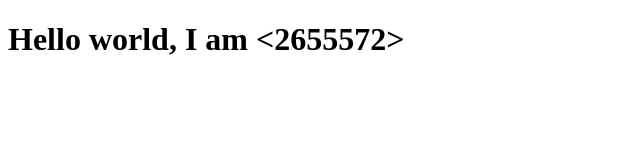
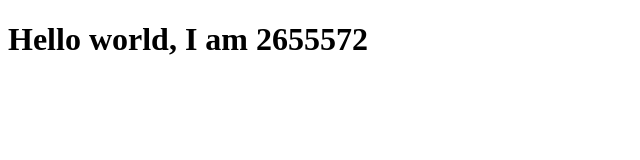
Before and after one commit to ZaneerahEssop/SoftwareDesign2655572, a plain HTML site: page index.html in a window 1280 px wide. Shown: the full height of the page, 0-640 px from the left. Drawn offline with Linux system fonts and the light colour scheme.

Commit message:
feat: Initial commit with student files

```diff
--- a/index.html
+++ b/index.html
@@ -2,7 +2,7 @@
 <html>
 <body>
 
-    <h1>Hello world, I am <2655572></h1>
+    <h1>Hello world, I am 2655572</h1>
 
 </body>
 </html>
```
